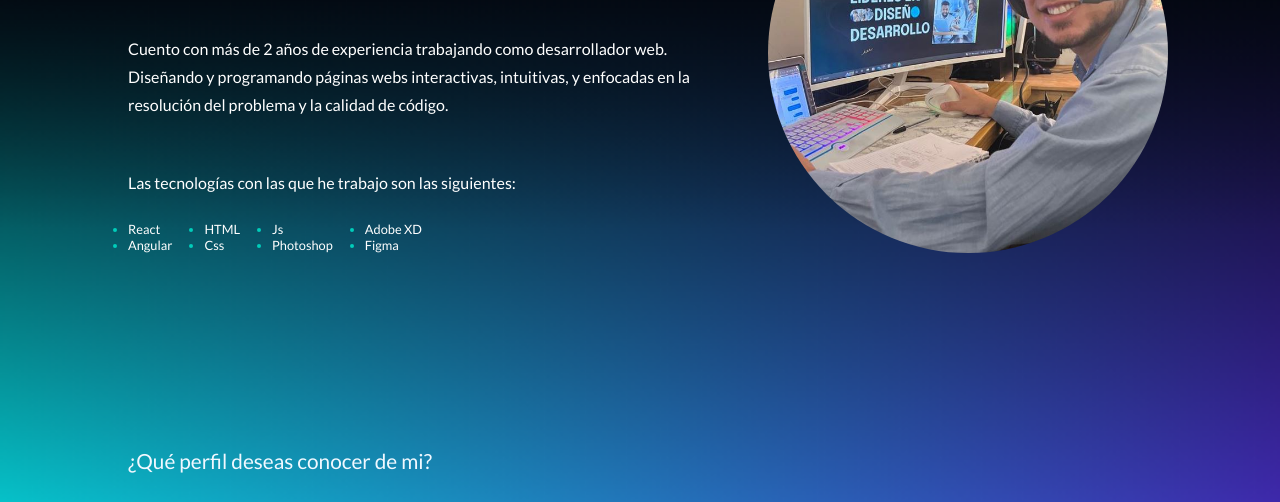
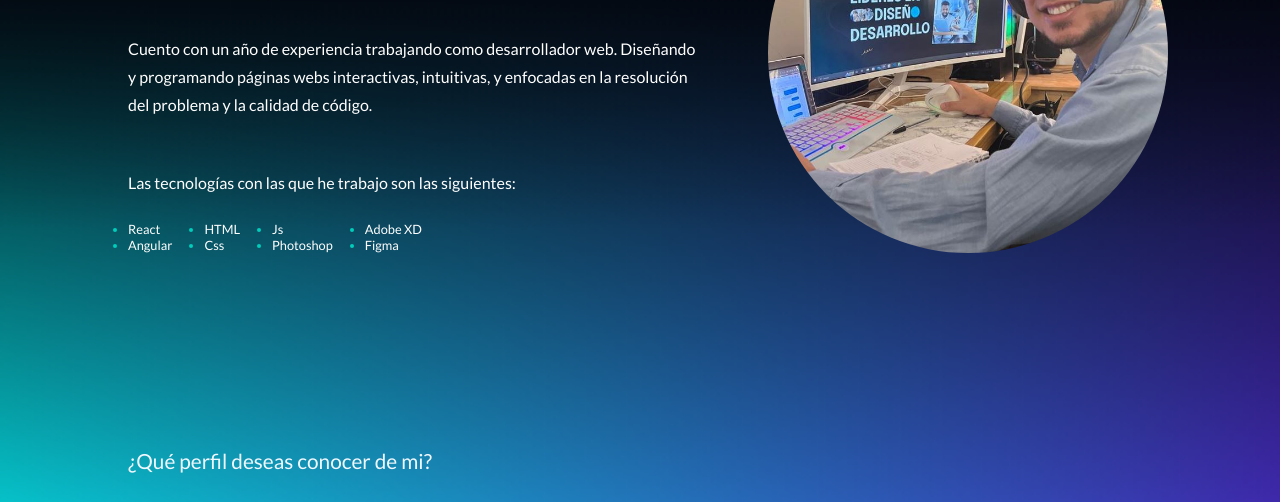
Before and after one commit to JorgeIsaacVilla/portafoliojorgeisaac, a plain HTML site: page desarrolloWeb.html in a window 1280 px wide. Shown: the part 298-800 px from the top of the page. Drawn offline with Linux system fonts and the light colour scheme.

Commit message:
Corrección de años de experiencia desarrollo web

```diff
--- a/desarrolloWeb.html
+++ b/desarrolloWeb.html
@@ -42,7 +42,7 @@
           <img class="mi_imagen" src="./img/principal-web.jpg"/>
      </div>
      <div class="textos_parrafos">
-          <p class="history">Cuento con más de 2 años de experiencia trabajando como desarrollador web. Diseñando y programando páginas webs interactivas, intuitivas, y enfocadas en la resolución del problema y la calidad de código.
+          <p class="history">Cuento con un año de experiencia trabajando como desarrollador web. Diseñando y programando páginas webs interactivas, intuitivas, y enfocadas en la resolución del problema y la calidad de código.
           </p>
      </div>
 
```
